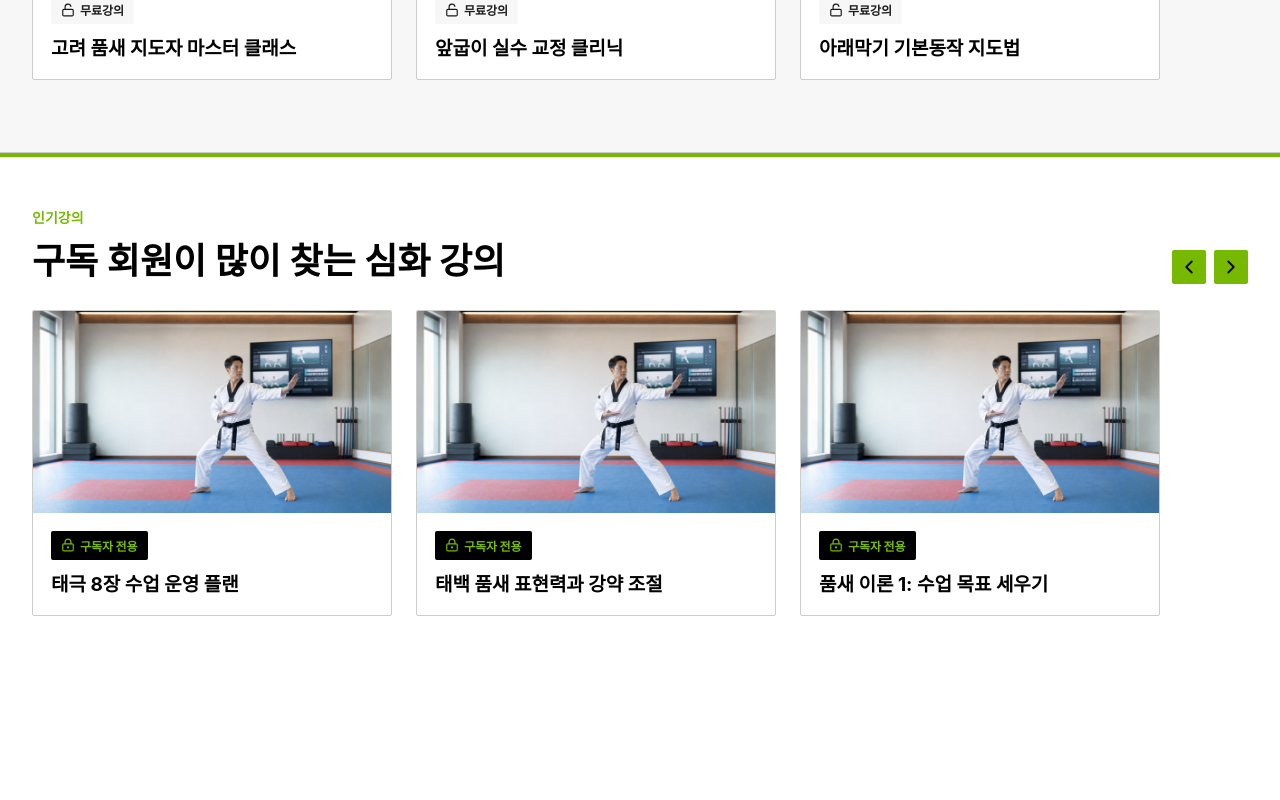
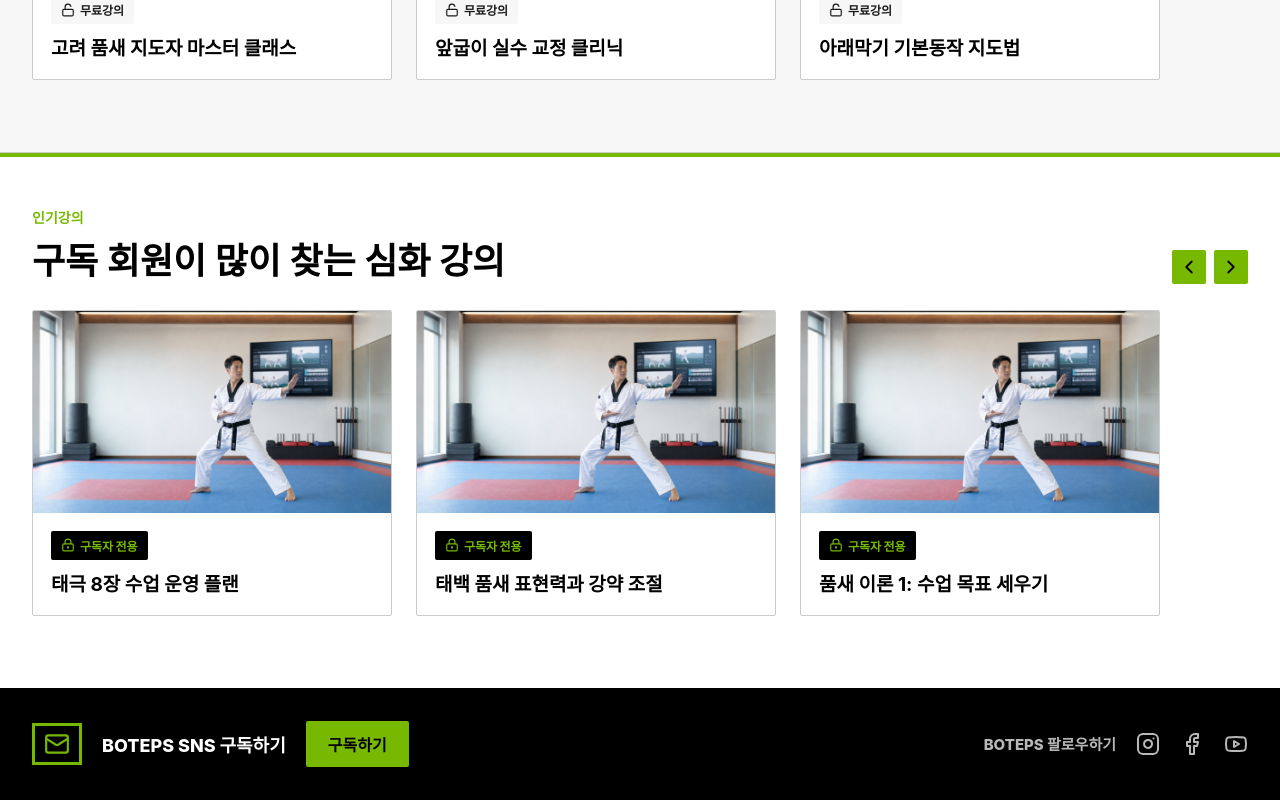
Before and after one commit to boteps4120-alt/botepswep, a Next.js app: page / in a window 1280 px wide. Shown: the part 2395-3195 px from the top of the page. Before the commit the page ends 3083 px from the top, so only its background shows below. Built offline with nearby package versions, Linux system fonts and the light colour scheme; no server answers; the database is empty.

Commit message:
Add SNS subscription footer

```diff
--- a/app/globals.css
+++ b/app/globals.css
@@ -264,6 +264,65 @@ select {
   padding-right: 2px;
 }
 
+.site-footer {
+  align-items: center;
+  background: #000;
+  color: #fff;
+  display: flex;
+  justify-content: space-between;
+  gap: 32px;
+  min-height: 112px;
+  padding: 32px max(32px, calc((100vw - 1280px) / 2 + 32px));
+}
+
+.footer-subscribe,
+.footer-socials {
+  align-items: center;
+  display: flex;
+  gap: 20px;
+}
+
+.footer-subscribe svg {
+  border: 3px solid var(--red);
+  color: var(--red);
+  height: 42px;
+  padding: 5px;
+  width: 50px;
+}
+
+.footer-subscribe strong,
+.footer-socials span {
+  font-size: 18px;
+  font-weight: 800;
+}
+
+.footer-subscribe-button {
+  align-items: center;
+  background: var(--red);
+  border-radius: 2px;
+  color: #000;
+  display: inline-flex;
+  font-size: 16px;
+  font-weight: 900;
+  min-height: 46px;
+  padding: 0 22px;
+}
+
+.footer-socials span {
+  color: rgba(255, 255, 255, 0.72);
+  font-size: 15px;
+}
+
+.footer-socials a {
+  color: rgba(255, 255, 255, 0.72);
+  display: inline-flex;
+}
+
+.footer-socials a:hover,
+.footer-socials a:focus {
+  color: var(--red);
+}
+
 .icon-button.light {
   background: #fff;
   color: var(--ink);
@@ -2583,6 +2642,18 @@ th {
 
   .header-actions-right {
     margin-left: 0;
+  }
+
+  .site-footer {
+    align-items: flex-start;
+    flex-direction: column;
+    min-height: auto;
+    padding: 34px 20px;
+  }
+
+  .footer-subscribe,
+  .footer-socials {
+    flex-wrap: wrap;
   }
 
   .home-hero,
--- a/app/layout.tsx
+++ b/app/layout.tsx
@@ -1,6 +1,7 @@
 import type { Metadata } from "next";
 import "./globals.css";
 import { Analytics } from "@/components/analytics";
+import { SiteFooter } from "@/components/site-footer";
 import { SiteHeader } from "@/components/site-header";
 
 export const metadata: Metadata = {
@@ -19,6 +20,7 @@ export default function RootLayout({
         <Analytics />
         <SiteHeader />
         <main>{children}</main>
+        <SiteFooter />
       </body>
     </html>
   );
--- /dev/null
+++ b/components/site-footer.tsx
@@ -0,0 +1,30 @@
+import Link from "next/link";
+import { Facebook, Instagram, Mail, Youtube } from "lucide-react";
+
+const socialLinks = [
+  { href: "https://www.instagram.com/", label: "Instagram", icon: Instagram },
+  { href: "https://www.facebook.com/", label: "Facebook", icon: Facebook },
+  { href: "https://www.youtube.com/", label: "YouTube", icon: Youtube }
+];
+
+export function SiteFooter() {
+  return (
+    <footer className="site-footer">
+      <div className="footer-subscribe">
+        <Mail size={34} aria-hidden="true" />
+        <strong>BOTEPS SNS 구독하기</strong>
+        <Link className="footer-subscribe-button" href="/subscribe">
+          구독하기
+        </Link>
+      </div>
+      <div className="footer-socials" aria-label="BOTEPS SNS">
+        <span>BOTEPS 팔로우하기</span>
+        {socialLinks.map(({ href, label, icon: Icon }) => (
+          <a key={label} href={href} target="_blank" rel="noreferrer" aria-label={label}>
+            <Icon size={24} />
+          </a>
+        ))}
+      </div>
+    </footer>
+  );
+}
```
